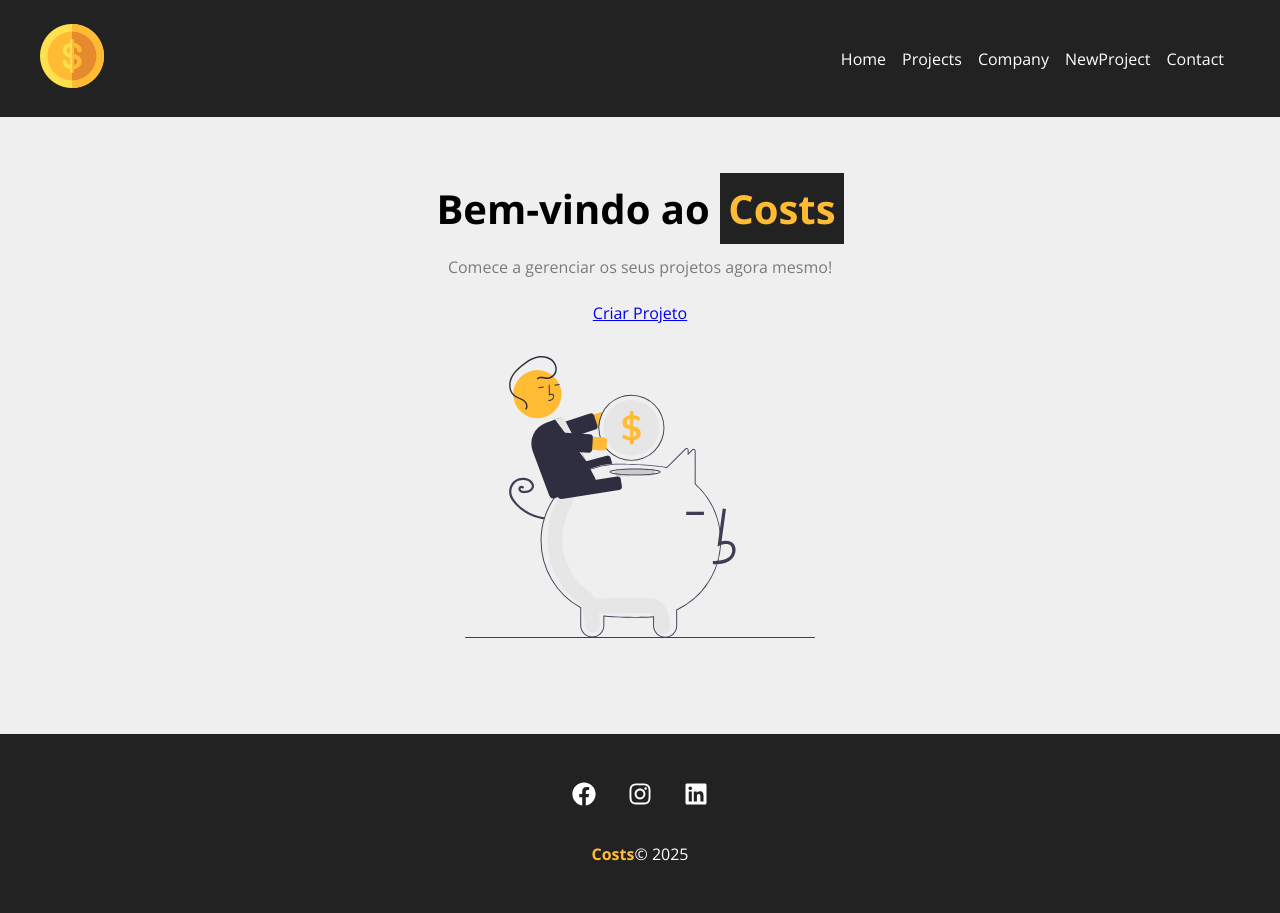
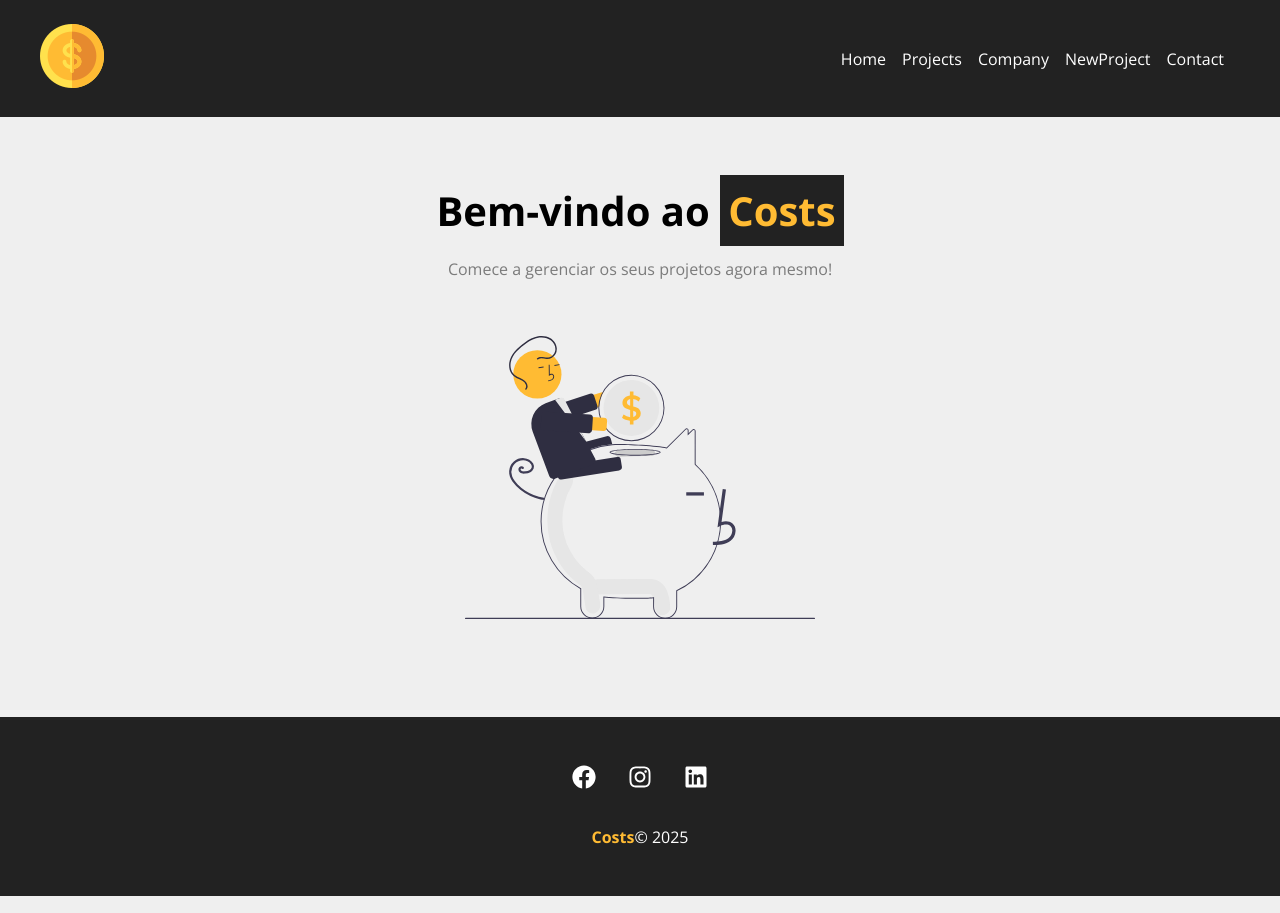
Before and after one commit to RusthenRonald/Projeto-React, a JavaScript app in the folder new-project/: page / in a window 1280 px wide. Built offline with nearby package versions, Linux system fonts and the light colour scheme; the HTML template or start-up script is replaced by a standard one; a web font is replaced by a local one.

Commit message:
passando propriedades

```diff
--- a/new-project/src/components/Layout/LinkButton.js
+++ b/new-project/src/components/Layout/LinkButton.js
@@ -1,7 +1,10 @@
-import styles from './layout/LinkButton.module.css'
+import {Link} from 'react-router-dom'
+import styles from './LinkButton.module.css'
 
-function LinkButton(){
+function LinkButton({to,text}){
     return(
-        <div></div>
+        <Link to={to}>
+            {text}
+        </Link>
     )
 } export default LinkButton
--- a/new-project/src/components/pages/Home.js
+++ b/new-project/src/components/pages/Home.js
@@ -1,12 +1,12 @@
 import styles from './Home.module.css'
 import savings from '../../img/savings.svg'
-
+import LinkButton from '../Layout/LinkButton'
 function Home(){
     return(
         <section className={styles.home_container}>
             <h1>Bem-vindo ao <span>Costs</span></h1>
             <p>Comece a gerenciar os seus projetos agora mesmo!</p>
-            <a href='/'>Criar Projeto</a>
+            <LinkButton to='NewProject' />
             <img src={savings}></img>
         </section>
     )
```
